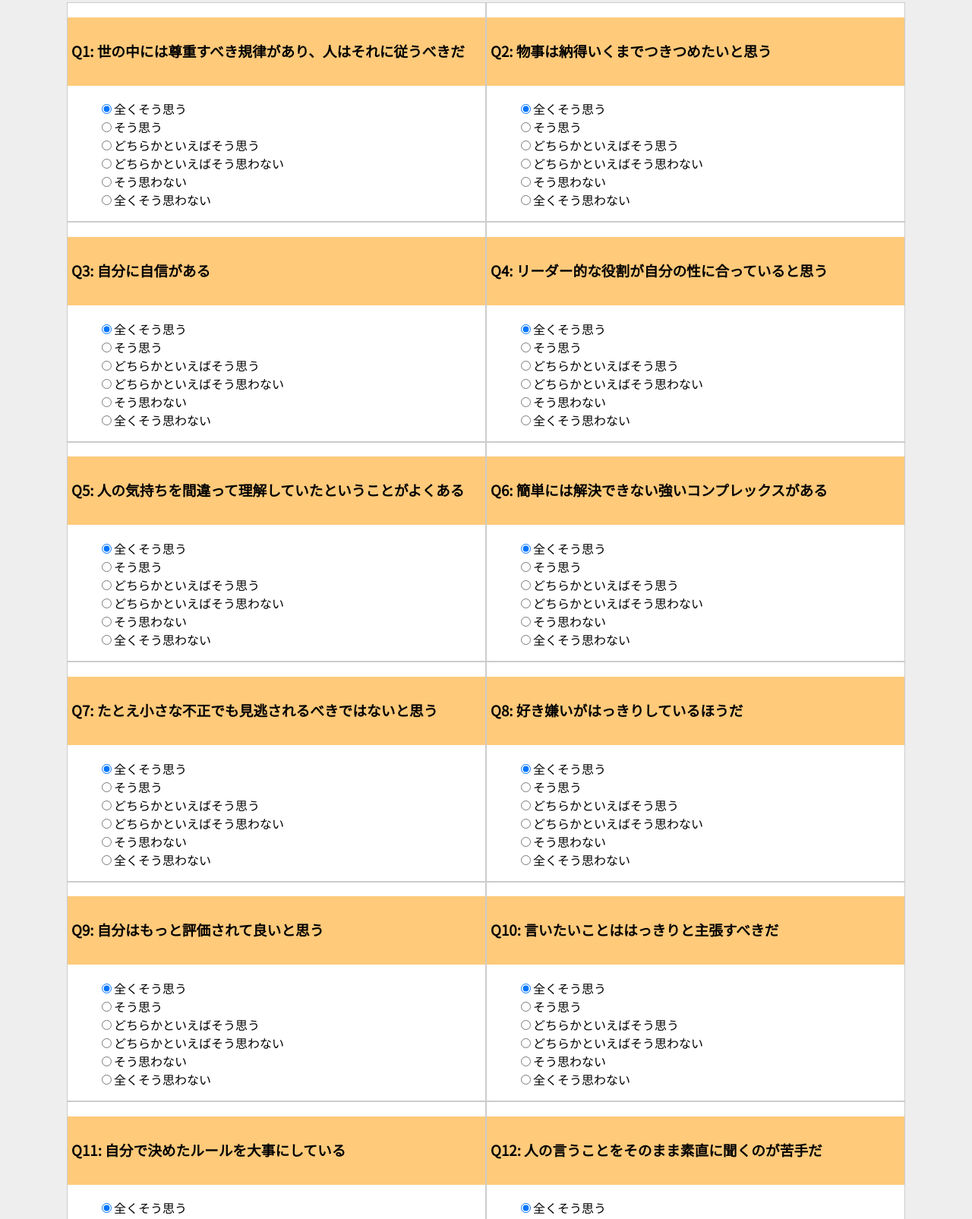
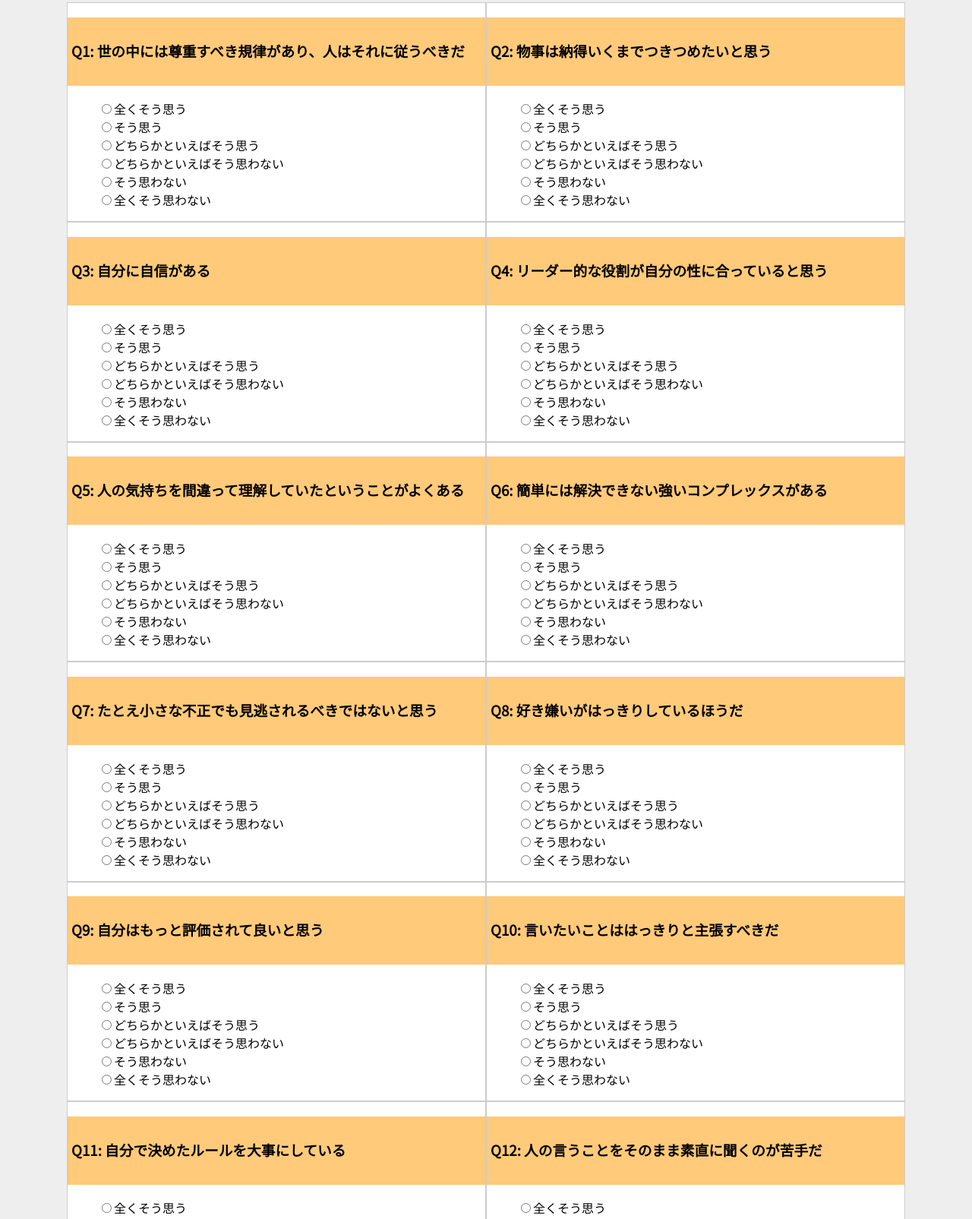
Before and after one commit to YUUJIIE/anger_manegement, a plain HTML site: page index.html in a window 1280 px wide. Shown: the part 104-1709 px from the top of the page at 76% size. Drawn offline with Linux system fonts and the light colour scheme.

Commit message:
checkedを削除

```diff
--- a/index.html
+++ b/index.html
@@ -18,7 +18,7 @@
             <ul>
                 <li>
                     <label>
-                        <input type="radio" name="q1" value=6 checked="checked">全くそう思う
+                        <input type="radio" name="q1" value=6>全くそう思う
                     </label>
                 </li>
                 <li>
@@ -53,7 +53,7 @@
             <ul>
                 <li>
                     <label>
-                        <input type="radio" name="q2" value=6 checked="checked">全くそう思う
+                        <input type="radio" name="q2" value=6>全くそう思う
                     </label>
                 </li>
                 <li>
@@ -88,7 +88,7 @@
             <ul>
                 <li>
                     <label>
-                        <input type="radio" name="q3" value=6 checked="checked">全くそう思う
+                        <input type="radio" name="q3" value=6>全くそう思う
                     </label>
                 </li>
                 <li>
@@ -123,7 +123,7 @@
             <ul>
                 <li>
                     <label>
-                        <input type="radio" name="q4" value=6 checked="checked">全くそう思う
+                        <input type="radio" name="q4" value=6>全くそう思う
                     </label>
                 </li>
                 <li>
@@ -158,7 +158,7 @@
             <ul>
                 <li>
                     <label>
-                        <input type="radio" name="q5" value=6 checked="checked">全くそう思う
+                        <input type="radio" name="q5" value=6>全くそう思う
                     </label>
                 </li>
                 <li>
@@ -193,7 +193,7 @@
             <ul>
                 <li>
                     <label>
-                        <input type="radio" name="q6" value=6 checked="checked">全くそう思う
+                        <input type="radio" name="q6" value=6>全くそう思う
                     </label>
                 </li>
                 <li>
@@ -228,7 +228,7 @@
             <ul>
                 <li>
                     <label>
-                        <input type="radio" name="q7" value=6 checked="checked">全くそう思う
+                        <input type="radio" name="q7" value=6>全くそう思う
                     </label>
                 </li>
                 <li>
@@ -263,7 +263,7 @@
             <ul>
                 <li>
                     <label>
-                        <input type="radio" name="q8" value=6 checked="checked">全くそう思う
+                        <input type="radio" name="q8" value=6>全くそう思う
                     </label>
                 </li>
                 <li>
@@ -298,7 +298,7 @@
             <ul>
                 <li>
                     <label>
-                        <input type="radio" name="q9" value=6 checked="checked">全くそう思う
+                        <input type="radio" name="q9" value=6>全くそう思う
                     </label>
                 </li>
                 <li>
@@ -333,7 +333,7 @@
             <ul>
                 <li>
                     <label>
-                        <input type="radio" name="q10" value=6 checked="checked">全くそう思う
+                        <input type="radio" name="q10" value=6>全くそう思う
                     </label>
                 </li>
                 <li>
@@ -368,7 +368,7 @@
             <ul>
                 <li>
                     <label>
-                        <input type="radio" name="q11" value=6 checked="checked">全くそう思う
+                        <input type="radio" name="q11" value=6>全くそう思う
                     </label>
                 </li>
                 <li>
@@ -403,7 +403,7 @@
             <ul>
                 <li>
                     <label>
-                        <input type="radio" name="q12" value=6 checked="checked">全くそう思う
+                        <input type="radio" name="q12" value=6>全くそう思う
                     </label>
                 </li>
                 <li>
```
